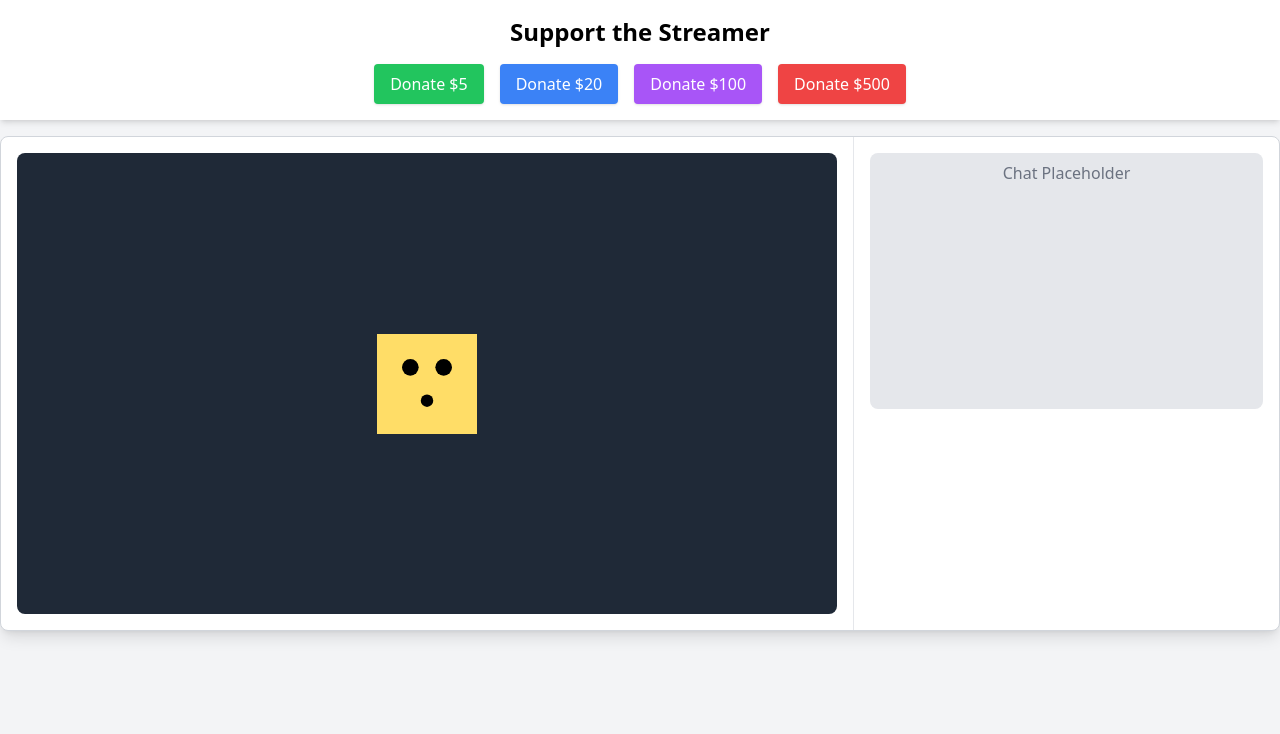
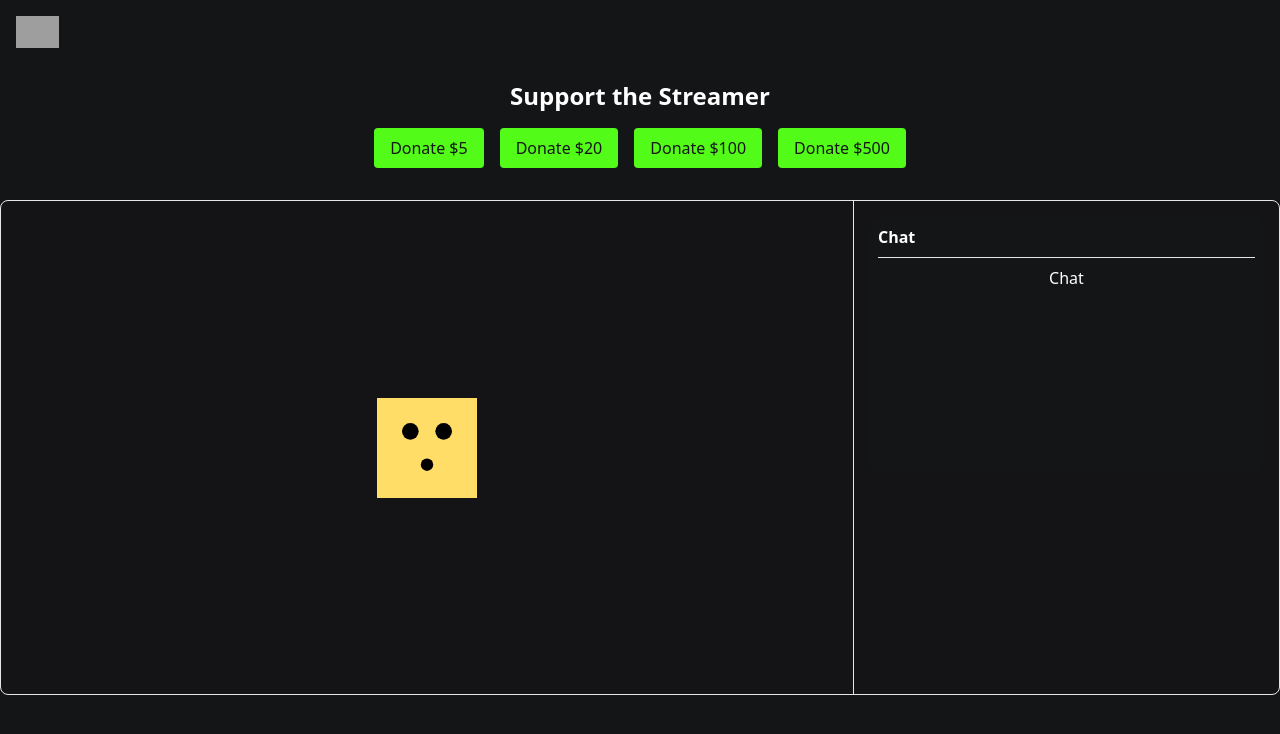
Before and after one commit to roadrunner21/ts-kick-interactive-prototype, a Vue app: page / in a window 1280 px wide. Shown: the top 734 px of the page. Built offline with nearby package versions, Linux system fonts and the light colour scheme; grey boxes are pictures that could not be loaded.

Commit message:
feat(ui): integrate Kick's dark theme
- Updated color scheme and layout to match Kick streaming branding
- Standardized styles across components using Tailwind CSS
- Removed redundant component-specific styles

```diff
--- a/src/App.vue
+++ b/src/App.vue
@@ -1,14 +1,21 @@
+<!-- App.vue -->
+
 <template>
-  <div class="flex flex-col items-center min-h-screen bg-gray-100">
-    <!-- Donation Buttons Outside the Prototype Box -->
-    <div class="w-full p-4 bg-white shadow-md text-center">
+  <div class="flex flex-col items-center min-h-screen bg-kick-bg text-kick-text">
+    <!-- Header with Kick Logo -->
+    <header class="w-full p-4 flex justify-start items-center">
+      <img src="https://kick.com/img/kick-logo.svg" alt="Kick Logo" class="h-8">
+      <!-- Additional navigation items can be added here -->
+    </header>
+
+    <!-- Donation Buttons Section -->
+    <div class="w-full p-4 text-center">
       <h1 class="text-2xl font-semibold mb-4">Support the Streamer</h1>
       <DonationButtons />
     </div>
 
-
     <!-- Main Container: Stream and Chat -->
-    <div class="flex w-full max-w-7xl border border-gray-300 rounded-lg shadow-lg bg-white mt-4">
+    <div class="flex w-full max-w-7xl border border-kick-border rounded-lg bg-kick-stream-bg mt-4">
       <!-- Stream and Chat Layout -->
       <div class="flex w-full">
         <!-- Stream Component -->
@@ -16,7 +23,7 @@
           <Stream />
         </div>
         <!-- Chat Component -->
-        <div class="w-1/3 p-4 border-l border-gray-200">
+        <div class="w-1/3 p-4 border-l border-kick-border">
           <Chat />
         </div>
       </div>
@@ -41,5 +48,5 @@ export default defineComponent({
 </script>
 
 <style>
-/* Global styles (if needed) */
+/* No additional styles needed as Tailwind is handling styles */
 </style>
--- a/src/components/Chat.vue
+++ b/src/components/Chat.vue
@@ -1,7 +1,13 @@
+<!-- Chat.vue -->
+
 <template>
-  <div class="bg-gray-200 rounded-lg p-2 h-64 overflow-y-auto">
-    <!-- Placeholder for the chat area -->
-    <p class="text-gray-500 text-center">Chat Placeholder</p>
+  <div class="bg-kick-bg rounded-lg p-2 h-64 overflow-y-auto">
+    <!-- Chat Header -->
+    <div class="border-b border-kick-border pb-2 mb-2">
+      <p class="text-white font-semibold">Chat</p>
+    </div>
+    <!-- Chat Messages Placeholder -->
+    <p class="text-white text-center">Chat</p>
   </div>
 </template>
 
--- a/src/components/DonationButtons.vue
+++ b/src/components/DonationButtons.vue
@@ -1,25 +1,27 @@
+<!-- DonationButtons.vue -->
+
 <template>
   <div class="flex flex-wrap justify-center gap-4">
     <button
-        class="bg-green-500 text-white py-2 px-4 rounded shadow hover:bg-green-600"
+        class="bg-kick-highlight text-kick-bg py-2 px-4 rounded hover:bg-kick-button-hover"
         @click="donate(5)"
     >
       Donate $5
     </button>
     <button
-        class="bg-blue-500 text-white py-2 px-4 rounded shadow hover:bg-blue-600"
+        class="bg-kick-highlight text-kick-bg py-2 px-4 rounded hover:bg-kick-button-hover"
         @click="donate(20)"
     >
       Donate $20
     </button>
     <button
-        class="bg-purple-500 text-white py-2 px-4 rounded shadow hover:bg-purple-600"
+        class="bg-kick-highlight text-kick-bg py-2 px-4 rounded hover:bg-kick-button-hover"
         @click="donate(100)"
     >
       Donate $100
     </button>
     <button
-        class="bg-red-500 text-white py-2 px-4 rounded shadow hover:bg-red-600"
+        class="bg-kick-highlight text-kick-bg py-2 px-4 rounded hover:bg-kick-button-hover"
         @click="donate(500)"
     >
       Donate $500
@@ -46,5 +48,5 @@ export default defineComponent({
 </script>
 
 <style scoped>
-/* Component-specific styles (if any) */
+/* No additional styles needed */
 </style>
--- a/src/components/Stream.vue
+++ b/src/components/Stream.vue
@@ -1,24 +1,24 @@
+<!-- Stream.vue -->
+
 <template>
-  <div class="aspect-w-16 aspect-h-9 bg-gray-800 rounded-lg flex items-center justify-center text-white">
-    <!-- Smiley Placeholder for the stream video -->
+  <div class="aspect-w-16 aspect-h-9 bg-kick-stream-bg rounded-lg flex items-center justify-center">
+    <!-- Use the StreamerSmiley component with a specific emotion -->
     <StreamerSmiley emotion="neutral" />
   </div>
 </template>
 
 <script lang="ts">
 import { defineComponent } from 'vue';
-import FlipperSmiley from './StreamerSmiley.vue';
-import StreamerSmiley from "./StreamerSmiley.vue";
+import StreamerSmiley from './StreamerSmiley.vue';
 
 export default defineComponent({
   name: 'Stream',
   components: {
     StreamerSmiley,
-    FlipperSmiley,
   },
 });
 </script>
 
 <style scoped>
-/* Component-specific styles (if any) */
+/* No additional styles needed as Tailwind is handling styles */
 </style>
--- a/tailwind.config.js
+++ b/tailwind.config.js
@@ -1,3 +1,5 @@
+// tailwind.config.js
+
 /** @type {import('tailwindcss').Config} */
 module.exports = {
   content: [
@@ -5,7 +7,17 @@ module.exports = {
     "./src/**/*.{vue,js,ts,jsx,tsx}",
   ],
   theme: {
-    extend: {},
+    extend: {
+      colors: {
+        // Kick's color palette
+        'kick-bg': '#141517',             // Background color
+        'kick-text': '#FFFFFF',           // Text color (white)
+        'kick-highlight': '#53FC18',      // Highlight color (links, viewer count)
+        'kick-label': '#929EA6',          // Label color (e.g., 'viewers' label)
+        'kick-border': '#E5E7EB',         // Border color
+        'kick-stream-bg': 'rgba(20, 21, 23, 0.8)', // Stream background with transparency
+      },
+    },
   },
   plugins: [
     require('@tailwindcss/aspect-ratio'),
```
Also changed, not shown: src/components/StreamerSmiley.vue (+7 -1 lines).
